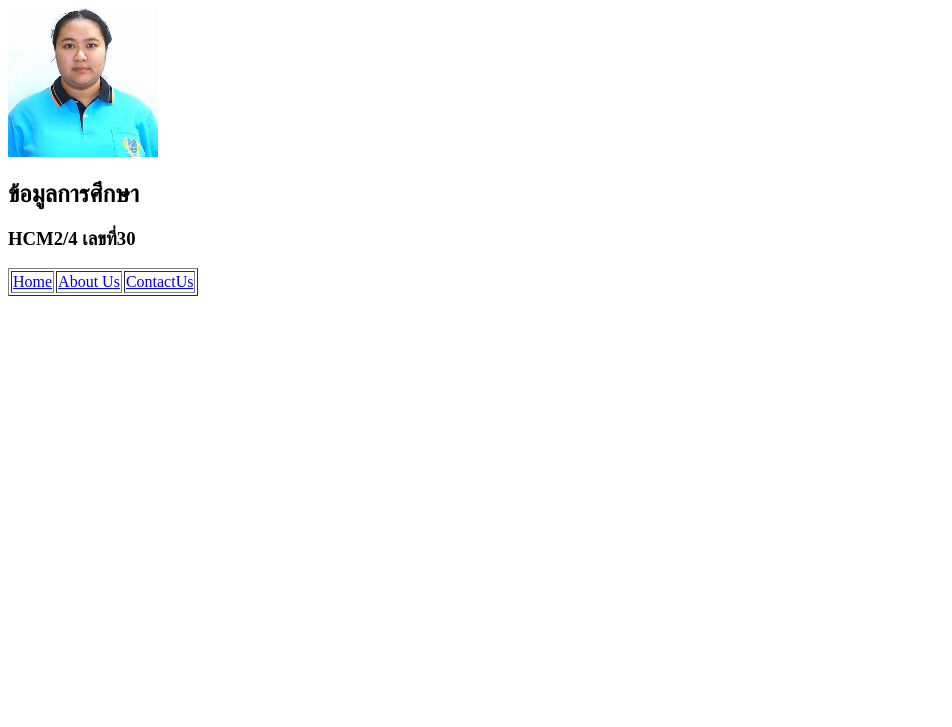
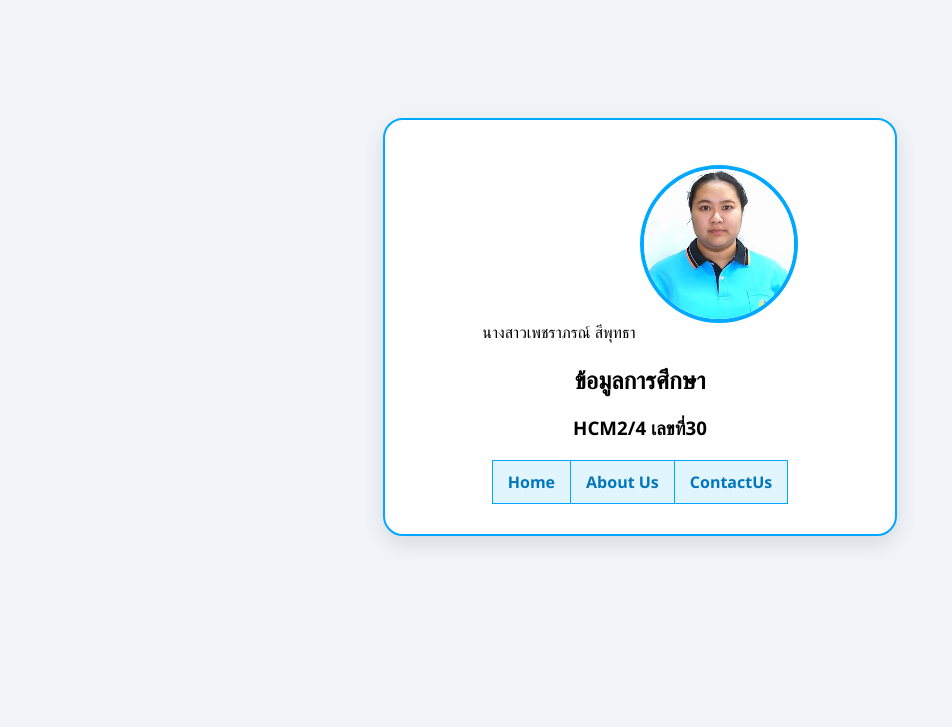
Before and after one commit to 68302040177-cpu/test, a plain HTML site: page index.html in a window 1280 px wide. Shown: the part 73-800 px from the top of the page, without its empty margins (0-952 px from the left). Drawn offline with Linux system fonts and the light colour scheme.

Commit message:
Add files via upload

```diff
--- a/index.html
+++ b/index.html
@@ -4,12 +4,51 @@
     <meta charset="UTF-8">
     <meta name="viewport" content="width=device-width, initial-scale=1.0">
     <title>Portfolio - เพชราภรณ์ สีพุทธา</title>
-    <style></style>
+    <style>body {
+            font-family: 'Segoe UI', Tahoma, sans-serif; background-color: #f0f4f8;display: flex;justify-content: center; align-items: center;min-height: 100vh;margin: 0;
+        }
+        .card {
+background-color: #ffffff;
+        width: 90%;
+        max-width: 450px;
+        padding: 30px;
+        border-radius: 20px;
+        box-shadow: 0 8px 20px rgba(0, 0, 0, 0.1);
+        text-align: center;
+        border: 2px solid #00a8ff;
+        }
+        img {
+            width: 150px;
+            height: 150px;
+            object-fit: cover;
+            border-radius: 50%;
+            border: 4px solid #00a8ff;
+            margin: 15px 0;
+        }
+        table {
+            margin: 20px auto 0 auto;
+            border-collapse: collapse;
+        }
+        td {
+            padding: 10px 15px;
+            border: 1px solid #00a8ff;
+            background-color: #e1f5fe;
+        }
+        td a {
+            text-decoration: none;
+            color: #0277bd;
+            font-weight: bold;
+        }
+        td:hover {
+            background-color: #b3e5fc;
+        }</style>
 </head>
 <body>
+    <div class="card"
      <h1>นางสาวเพชราภรณ์ สีพุทธา</h1>
      <img src="profile.jpg" alt="รูปโปรไฟล์" width="150">
-    <h2>ข้อมูลการศึกษา</h2>
+
+     <h2>ข้อมูลการศึกษา</h2>
     <h3>HCM2/4 เลขที่30</h3>
 
     <table border="1">
```
